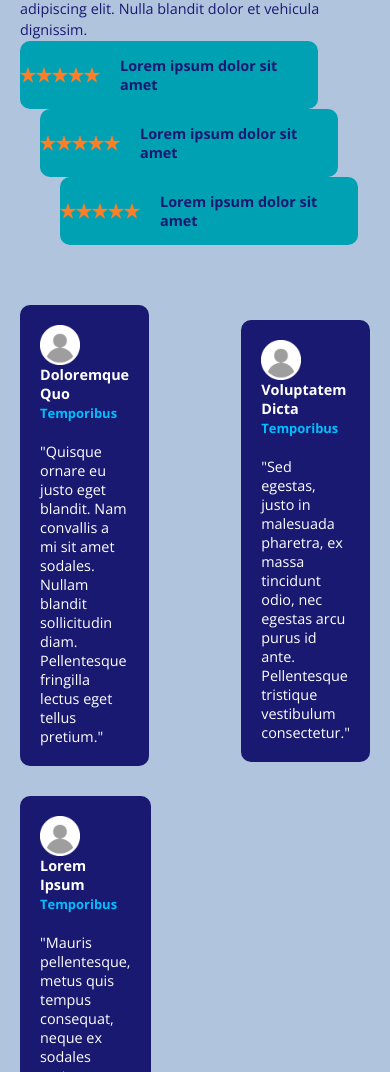
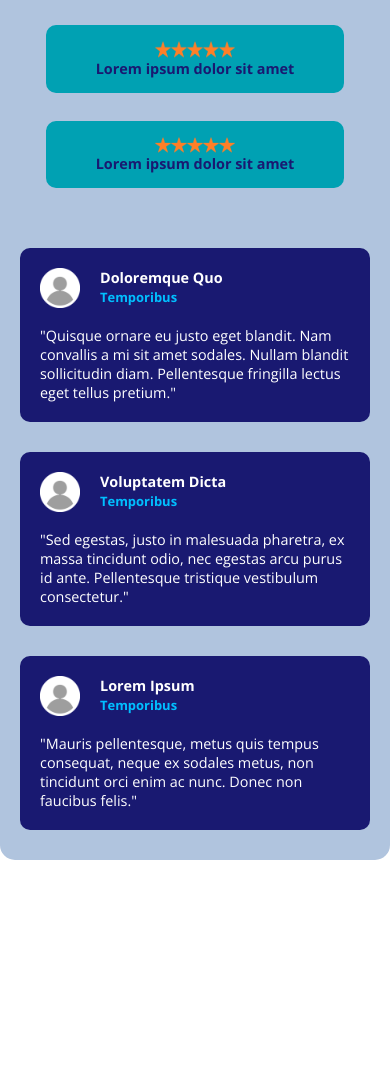
Before and after one commit to Scan6564/App-Popularity-Design, a plain HTML site: page index.html in a window 390 px wide. Shown: the part 379-1451 px from the top of the page. After the commit the page ends 1239 px from the top, so only its background shows below. Drawn offline with nearby package versions, Linux system fonts and the light colour scheme.

Commit message:
Mobile-Design

```diff
--- a/css/style.css
+++ b/css/style.css
@@ -121,3 +121,46 @@ body{
 	font-size: 0.9em;
 	color: var(--white);
 }
+@media screen and (max-width:767px){
+	.container{
+		flex-direction: column;
+		top: 0;
+	}
+	.container .explanation{
+		display: flex;
+		flex-direction: column;
+		align-items: center;
+		flex-basis: 100%;
+		text-align: center;
+		margin-bottom: 60px;
+	}
+	.container .explanation h2{
+		max-width: 15ch;
+	}
+	.container .rated{
+		flex-basis: 100%;
+		align-items: center;
+		justify-content: space-between;
+	}
+	.container .rated .rated-box:nth-child(2){
+		margin-left: 0;
+	}
+	.container .rated .rated-box:nth-child(3){
+		margin-left: 0;
+	}
+	.container .rated .rated-box{
+		flex-direction: column;
+	}
+	.container .rated .rated-box img{
+		margin-right: 0;
+	}
+	.container .comment{
+		flex-direction: column;
+	}
+	.container .comment .comment-box:nth-child(2) {
+    margin-top: 30px;
+	}
+	.container .comment .comment-box:nth-child(3) {
+    margin-top: 30px;
+	}
+}
--- a/index.html
+++ b/index.html
@@ -4,7 +4,7 @@
 	<meta charset="utf-8">
 	<meta name="Description" content="App Popularity">
 	<meta name="Keywords" content="App Popularity, Social Proof">
-	<meta name="viewport" content="width=device-width, initial-scale=1, maximum-scale=1.0, user-scaleble=no">
+	<meta name="viewport" content="width=device-width, initial-scale=1, maximum-scale=1.0, user-scalable=no">
 	<title>App Popularity</title>
 	<link rel="stylesheet" href="css/style.css" type="text/css">
 	<link href="https://fonts.googleapis.com/css2?family=Open+Sans:wght@400;700&display=swap" rel="stylesheet">
```
